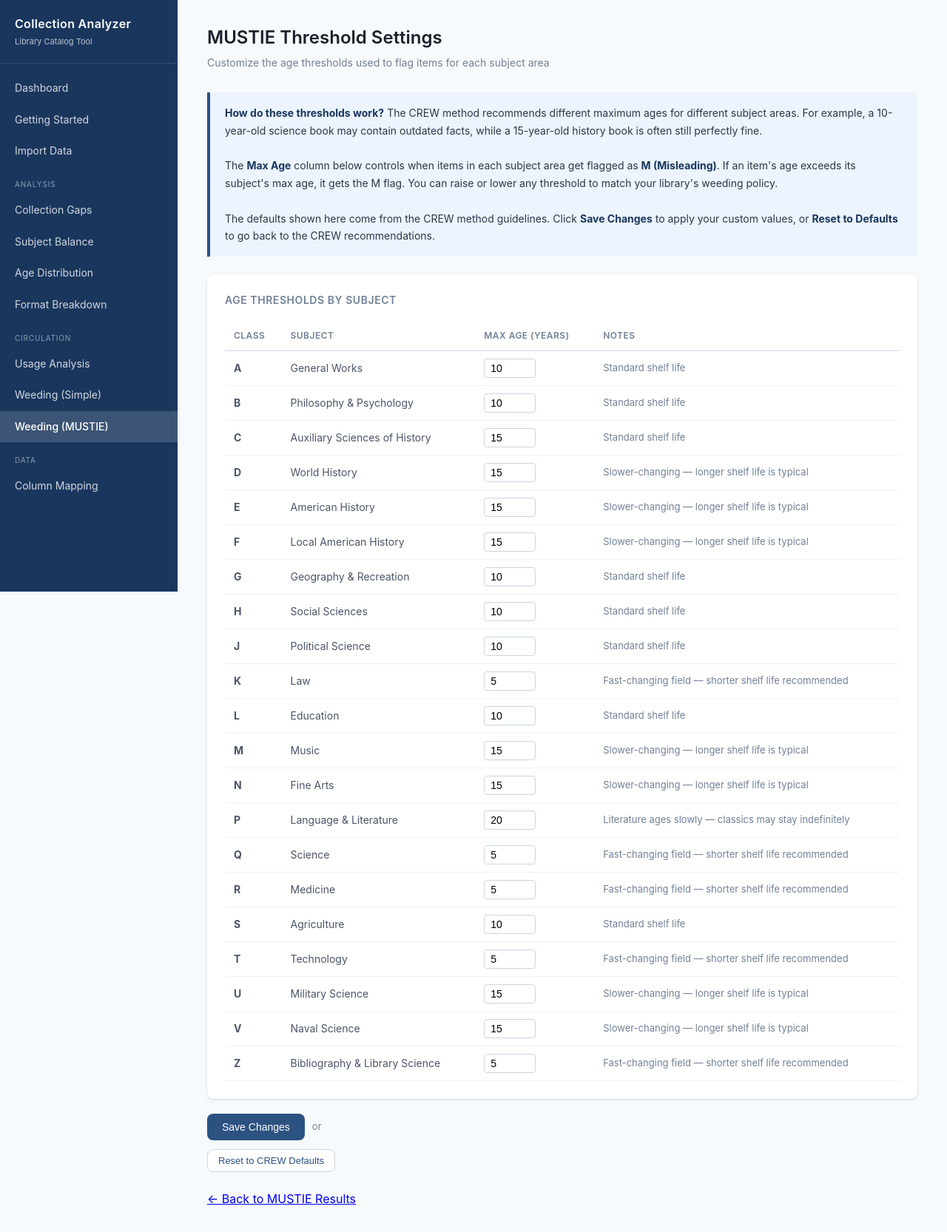
After one commit to luminarynerds/cat, a Flask app: page /mustie/settings in a window 1280 px wide. The commit adds this page. Shown: the whole page at 74% size. Run offline with Flask 3, Linux system fonts and the light colour scheme.

Commit message:
Add MUSTIE/CREW weeding with per-subject editable thresholds
Add a full MUSTIE (Misleading, Ugly, Superseded, Trivial, Irrelevant,
Elsewhere) weeding engine based on the CREW method:

- M: Flags items in fast-changing subjects (science, tech, medicine,
  law) that exceed their subject's recommended age threshold
- U: Approximates physical wear by flagging old + high-circulation items
- S: Detects potential superseded editions when the same title/author
  appears with a newer pub year in the catalog
- I: Flags items with zero or very low checkout counts
- T/E: Left for manual review (can't be detected from catalog data)

Each subject area has its own age threshold based on CREW guidelines
(e.g. 5 years for science, 20 for literature). Users can customize
every threshold via the settings page and reset to defaults at any time.

Results show color-coded MUSTIE badges per item, summary stats by flag
type and subject area, and full CSV export.

https://claude.ai/code/session_01Eda82g5LeeF6iXbqNvd5Lo

```diff
--- a/app.py
+++ b/app.py
@@ -20,6 +20,7 @@ from analyzer import (
     circulation_analysis,
     weeding_candidates,
 )
+from mustie import get_default_thresholds, apply_mustie, mustie_summary
 
 app = Flask(__name__)
 app.secret_key = os.urandom(24)
@@ -204,6 +205,88 @@ def weeding():
     )
 
 
+# ---------------------------------------------------------------------------
+# MUSTIE / CREW weeding
+# ---------------------------------------------------------------------------
+
+# Session-scoped custom thresholds (survives across page loads)
+_custom_thresholds: dict[str, dict] | None = None
+
+
+@app.route("/mustie", methods=["GET"])
+def mustie_weeding():
+    df = get_df()
+    if df is None:
+        flash("Please upload a file first.", "error")
+        return redirect(url_for("upload"))
+
+    thresholds = _custom_thresholds or get_default_thresholds()
+    circ_floor = request.args.get("circ", 2, type=int)
+
+    flagged = apply_mustie(df, thresholds=thresholds, circ_floor=circ_floor)
+    summary = mustie_summary(flagged)
+
+    return render_template(
+        "mustie.html",
+        candidates=flagged.head(200).fillna("").to_dict("records"),
+        total_candidates=len(flagged),
+        total_items=len(df),
+        summary=summary,
+        thresholds=thresholds,
+        circ_floor=circ_floor,
+        filename=_current_filename,
+    )
+
+
+@app.route("/mustie/settings", methods=["GET", "POST"])
+def mustie_settings():
+    global _custom_thresholds
+
+    if request.method == "POST":
+        thresholds = get_default_thresholds()
+        for cls in thresholds:
+            age_key = f"age_{cls}"
+            if age_key in request.form:
+                try:
+                    thresholds[cls]["max_age"] = int(request.form[age_key])
+                except ValueError:
+                    pass
+        _custom_thresholds = thresholds
+        flash("MUSTIE thresholds updated.", "success")
+        return redirect(url_for("mustie_weeding"))
+
+    thresholds = _custom_thresholds or get_default_thresholds()
+    return render_template(
+        "mustie_settings.html",
+        thresholds=thresholds,
+        filename=_current_filename,
+    )
+
+
+@app.route("/mustie/reset", methods=["POST"])
+def mustie_reset():
+    global _custom_thresholds
+    _custom_thresholds = None
+    flash("MUSTIE thresholds reset to CREW defaults.", "success")
+    return redirect(url_for("mustie_settings"))
+
+
+@app.route("/export/mustie")
+def export_mustie():
+    df = get_df()
+    if df is None:
+        flash("Please upload a file first.", "error")
+        return redirect(url_for("upload"))
+
+    thresholds = _custom_thresholds or get_default_thresholds()
+    circ_floor = request.args.get("circ", 2, type=int)
+    flagged = apply_mustie(df, thresholds=thresholds, circ_floor=circ_floor)
+    return _csv_response(
+        flagged.fillna("").to_dict("records"),
+        "mustie_weeding_candidates.csv",
+    )
+
+
 @app.route("/getting-started")
 def getting_started():
     return render_template(
--- a/static/css/style.css
+++ b/static/css/style.css
@@ -486,6 +486,26 @@ tbody tr:hover {
     background: var(--primary-light);
 }
 
+/* MUSTIE flag badges */
+.mustie-badge {
+    display: inline-block;
+    width: 22px;
+    height: 22px;
+    border-radius: 4px;
+    font-size: 11px;
+    font-weight: 700;
+    text-align: center;
+    line-height: 22px;
+    margin-right: 2px;
+}
+
+.mustie-M { background: #fed7d7; color: #9b2c2c; }
+.mustie-U { background: #fefcbf; color: #975a16; }
+.mustie-S { background: #c6f6d5; color: #276749; }
+.mustie-T { background: #e2e8f0; color: #4a5568; }
+.mustie-I { background: #bee3f8; color: #2a4365; }
+.mustie-E { background: #e9d8fd; color: #553c9a; }
+
 /* Print-friendly: hide sidebar, nav, export buttons when printing */
 @media print {
     .sidebar { display: none; }
--- a/templates/base.html
+++ b/templates/base.html
@@ -26,7 +26,8 @@
 
             <div class="section-label">Circulation</div>
             <a href="{{ url_for('circulation') }}" class="{% if request.endpoint == 'circulation' %}active{% endif %}">Usage Analysis</a>
-            <a href="{{ url_for('weeding') }}" class="{% if request.endpoint == 'weeding' %}active{% endif %}">Weeding Candidates</a>
+            <a href="{{ url_for('weeding') }}" class="{% if request.endpoint == 'weeding' %}active{% endif %}">Weeding (Simple)</a>
+            <a href="{{ url_for('mustie_weeding') }}" class="{% if request.endpoint in ('mustie_weeding', 'mustie_settings') %}active{% endif %}">Weeding (MUSTIE)</a>
 
             <div class="section-label">Data</div>
             <a href="{{ url_for('column_mapping') }}" class="{% if request.endpoint == 'column_mapping' %}active{% endif %}">Column Mapping</a>
--- /dev/null
+++ b/templates/mustie_settings.html
@@ -0,0 +1,79 @@
+{% extends "base.html" %}
+{% block title %}MUSTIE Settings — Collection Analyzer{% endblock %}
+
+{% block content %}
+<div class="page-header">
+    <h2>MUSTIE Threshold Settings</h2>
+    <p>Customize the age thresholds used to flag items for each subject area</p>
+</div>
+
+<div class="help-box">
+    <strong>How do these thresholds work?</strong>
+    The CREW method recommends different maximum ages for different subject areas.
+    For example, a 10-year-old science book may contain outdated facts, while a
+    15-year-old history book is often still perfectly fine.
+    <br><br>
+    The <strong>Max Age</strong> column below controls when items in each subject area
+    get flagged as <strong>M (Misleading)</strong>. If an item's age exceeds its subject's
+    max age, it gets the M flag. You can raise or lower any threshold to match your
+    library's weeding policy.
+    <br><br>
+    The defaults shown here come from the CREW method guidelines. Click
+    <strong>Save Changes</strong> to apply your custom values, or
+    <strong>Reset to Defaults</strong> to go back to the CREW recommendations.
+</div>
+
+<form method="POST">
+    <div class="card">
+        <h3>Age Thresholds by Subject</h3>
+        <table>
+            <thead>
+                <tr>
+                    <th>Class</th>
+                    <th>Subject</th>
+                    <th>Max Age (years)</th>
+                    <th>Notes</th>
+                </tr>
+            </thead>
+            <tbody>
+                {% for cls in thresholds | sort %}
+                {% set t = thresholds[cls] %}
+                <tr>
+                    <td><strong>{{ cls }}</strong></td>
+                    <td>{{ t.label }}</td>
+                    <td>
+                        <input type="number" name="age_{{ cls }}"
+                               value="{{ t.max_age }}" min="1" max="100"
+                               style="width: 70px; padding: 4px 8px; border: 1px solid var(--gray-300); border-radius: 4px; font-size: 14px;">
+                    </td>
+                    <td style="font-size: 13px; color: var(--gray-600);">
+                        {% if cls in ['K', 'Q', 'R', 'T', 'Z'] %}
+                        Fast-changing field &mdash; shorter shelf life recommended
+                        {% elif cls in ['D', 'E', 'F', 'M', 'N', 'U', 'V'] %}
+                        Slower-changing &mdash; longer shelf life is typical
+                        {% elif cls == 'P' %}
+                        Literature ages slowly &mdash; classics may stay indefinitely
+                        {% else %}
+                        Standard shelf life
+                        {% endif %}
+                    </td>
+                </tr>
+                {% endfor %}
+            </tbody>
+        </table>
+    </div>
+
+    <div style="display: flex; gap: 10px; align-items: center;">
+        <button type="submit" class="btn">Save Changes</button>
+        <span style="color: var(--gray-600); font-size: 13px;">or</span>
+    </div>
+</form>
+
+<form method="POST" action="{{ url_for('mustie_reset') }}" style="margin-top: 12px;">
+    <button type="submit" class="btn-export">Reset to CREW Defaults</button>
+</form>
+
+<div style="margin-top: 24px;">
+    <a href="{{ url_for('mustie_weeding') }}">&larr; Back to MUSTIE Results</a>
+</div>
+{% endblock %}
```
Also changed, not shown: mustie.py (added, +222 -0 lines), templates/mustie.html (added, +146 -0 lines).
